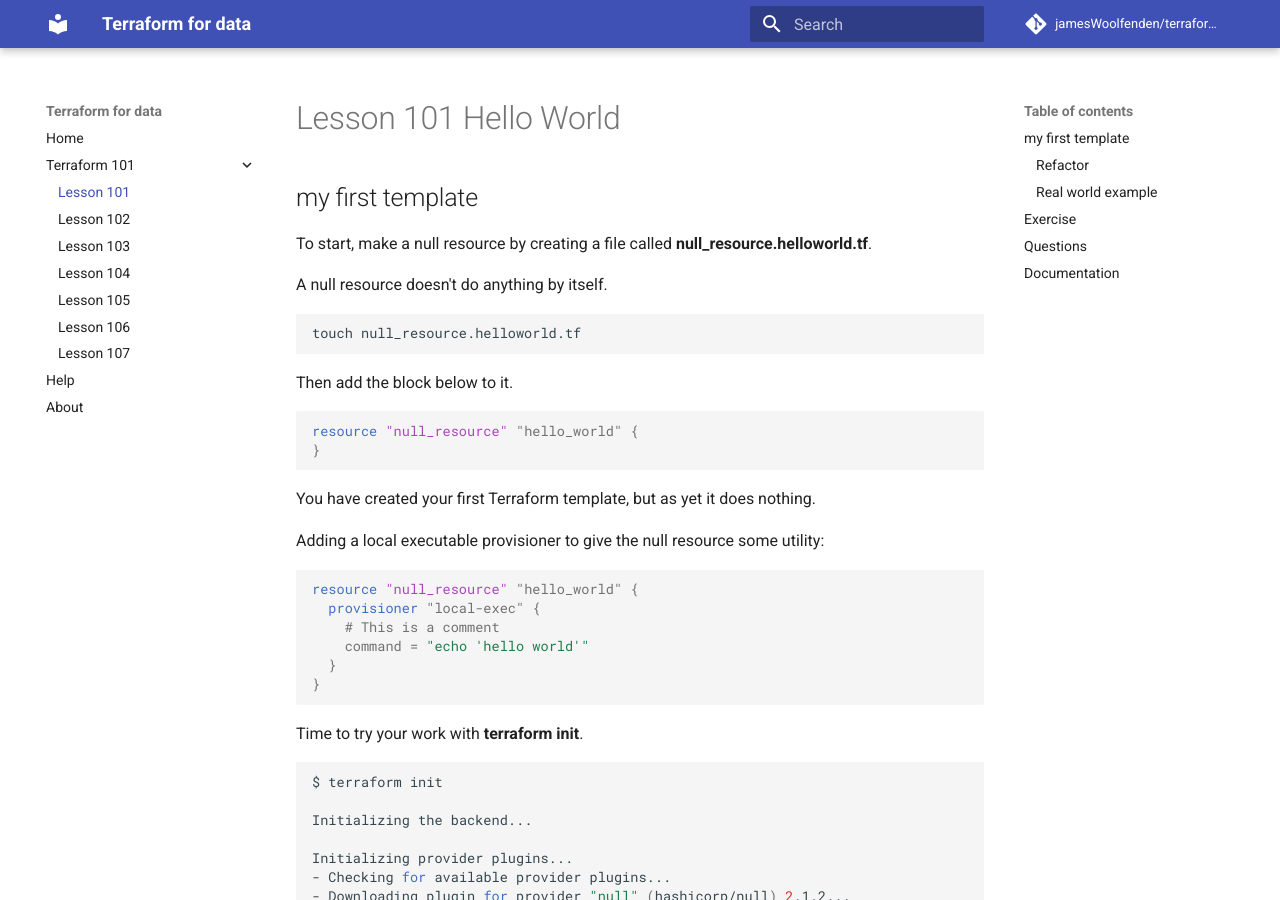
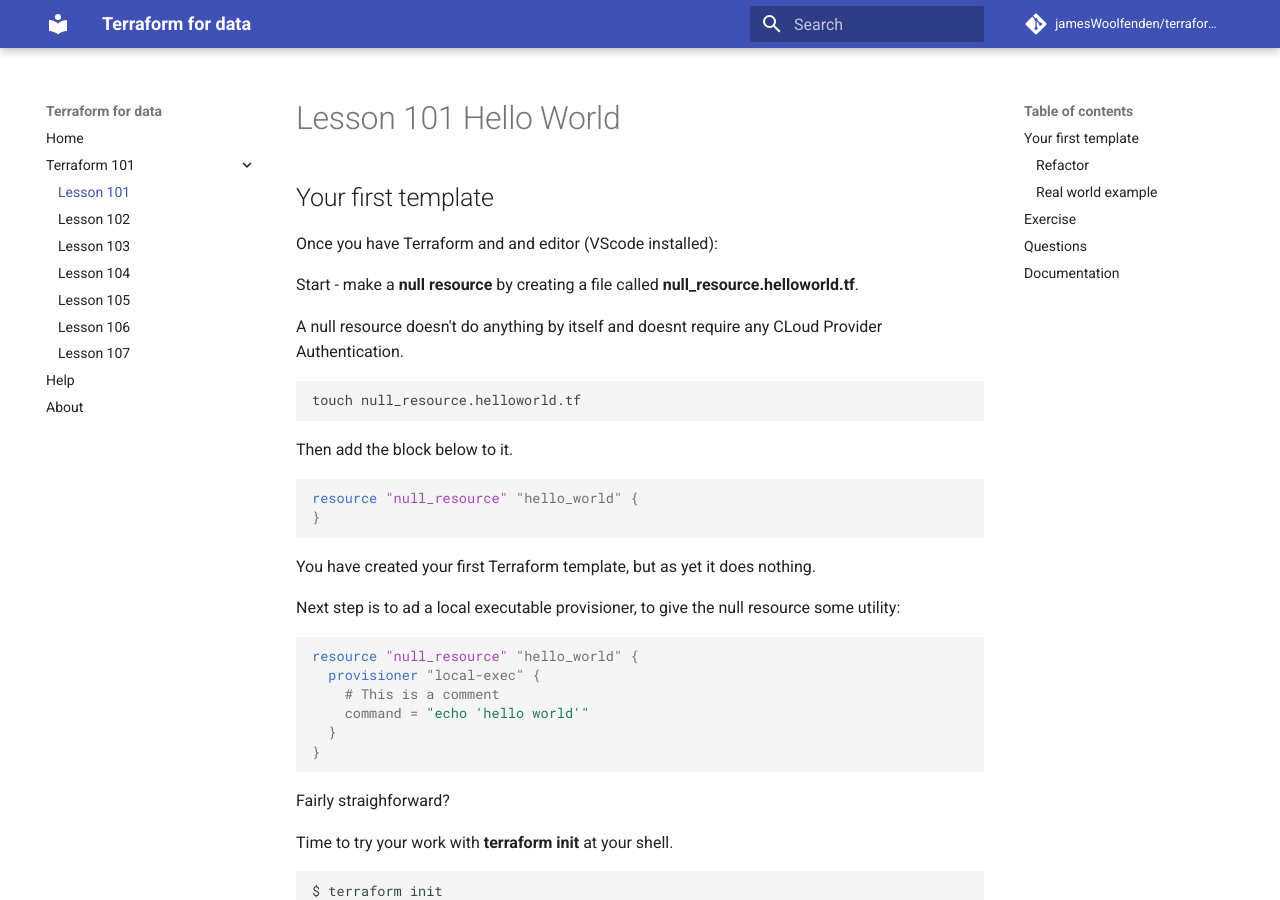
Before and after one commit to JamesWoolfenden/terraform-for-data, an MkDocs documentation site: the page built from docs/lesson1.md, in a window 1280 px wide and 900 px high. Built offline with MkDocs 1.6.1 and Material for MkDocs 9.7.7, drawn with Linux system fonts in a browser that asks for light colours; comment, search, counter and statistics services are not loaded; some of the changed text lies outside the part shown.

Commit message:
Update lesson1.md

````diff
--- a/docs/lesson1.md
+++ b/docs/lesson1.md
@@ -1,10 +1,12 @@
 # Lesson 101 Hello World
 
-## my first template
+## Your first template
 
-To start, make a null resource by creating a file called **null_resource.helloworld.tf**.
+Once you have Terraform and and editor (VScode installed):
 
-A null resource doesn't do anything by itself.
+Start - make a **null resource** by creating a file called **null_resource.helloworld.tf**.
+
+A null resource doesn't do anything by itself and doesnt require any CLoud Provider Authentication.
 
 ```bash
 touch null_resource.helloworld.tf
@@ -19,7 +21,7 @@
 
 You have created your first Terraform template, but as yet it does nothing.
 
-Adding a local executable provisioner to give the null resource some utility:
+Next step is to ad a local executable provisioner, to give the null resource some utility:
 
 ```terraform
 resource "null_resource" "hello_world" {
@@ -30,7 +32,9 @@
 }
 ```
 
-Time to try your work with **terraform init**.
+Fairly straighforward?
+
+Time to try your work with **terraform init** at your shell.
 
 ```bash
 $ terraform init
@@ -117,7 +121,7 @@
 
 ### Refactor
 
-Specify the exact Provider version required **provider.null.tf**
+We can be and should be more specify, state the exact Provider version required **provider.null.tf**
 
 ```terraform
 provider "null" {
@@ -162,6 +166,10 @@
 
 ## Questions
 
+1. When could specifing the Version still be insufficient for repeatability?
+   - when the underlying API itself changes and is no longer backwardly compatible, this wont happen very quickly but it will happen.
+   Its also is bound to the version of the Terraform tool you are using.
+
 ## Documentation
 
 For more on null resource see the Hashicorp docs:
````
